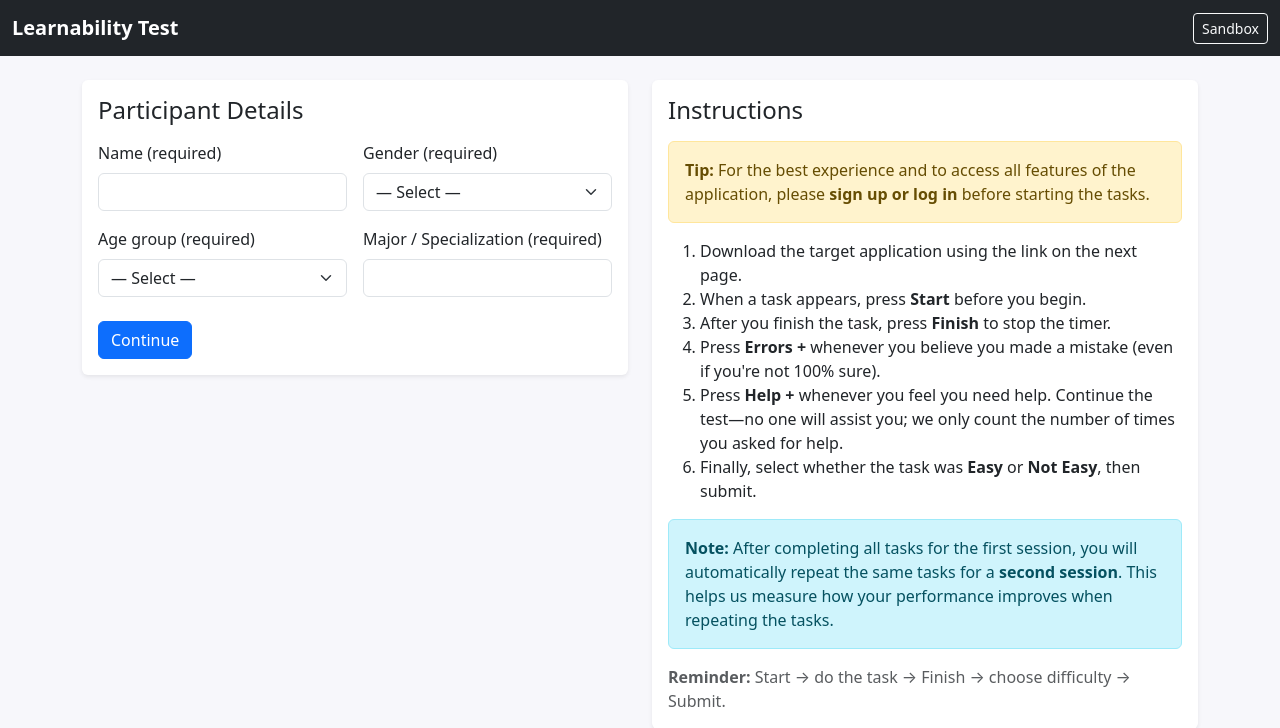
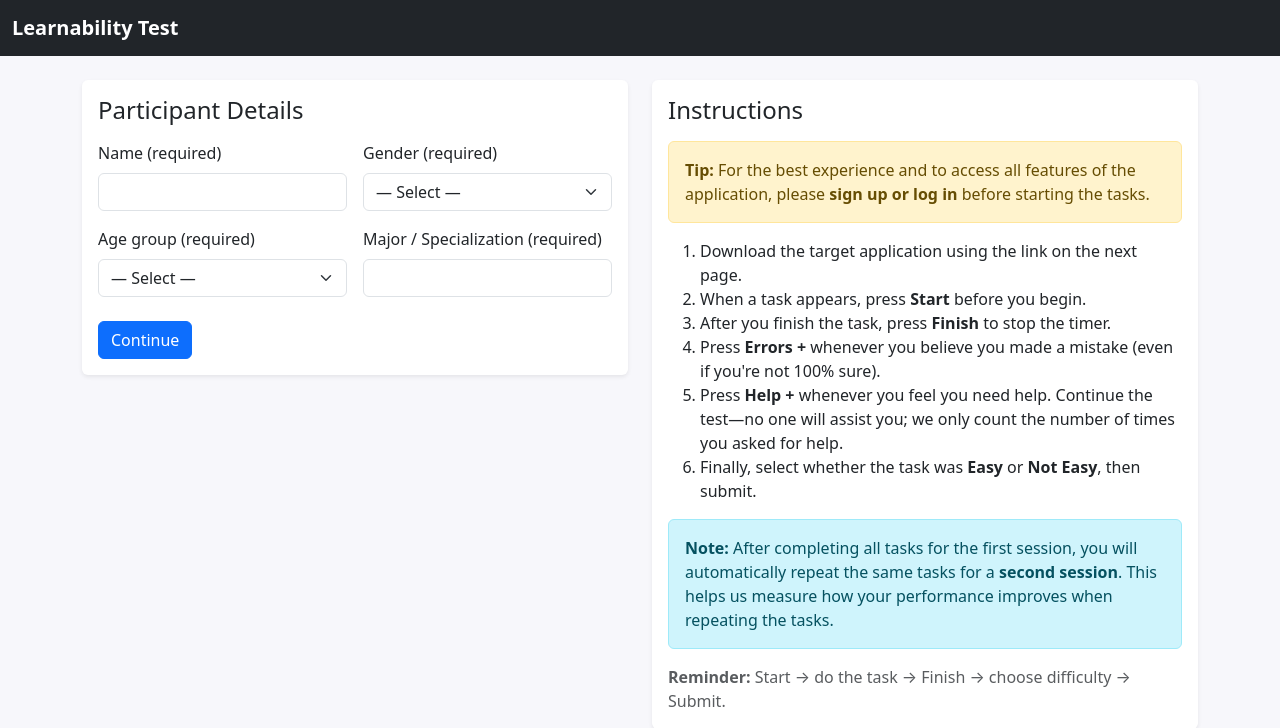
Before and after one commit to Hend-khalid/learnability-tool-v11, a Flask app: page / in a window 1280 px wide. Shown: the top 728 px of the page. Run offline with Flask 3, Linux system fonts and the light colour scheme.

Commit message:
Update base.html

```diff
--- a/templates/base.html
+++ b/templates/base.html
@@ -12,9 +12,9 @@
       <div class="container-fluid">
         <a class="navbar-brand fw-bold" href="{{ url_for('home') }}">Learnability Test</a>
         <div class="ms-auto">
-          {% if SANDBOX_URL %}
+          <!--{% if SANDBOX_URL %}
           <a class="btn btn-sm btn-outline-light" target="_blank" href="{{ SANDBOX_URL }}">Sandbox</a>
-          {% endif %}
+          {% endif %} -->
         </div>
       </div>
     </nav>
```
